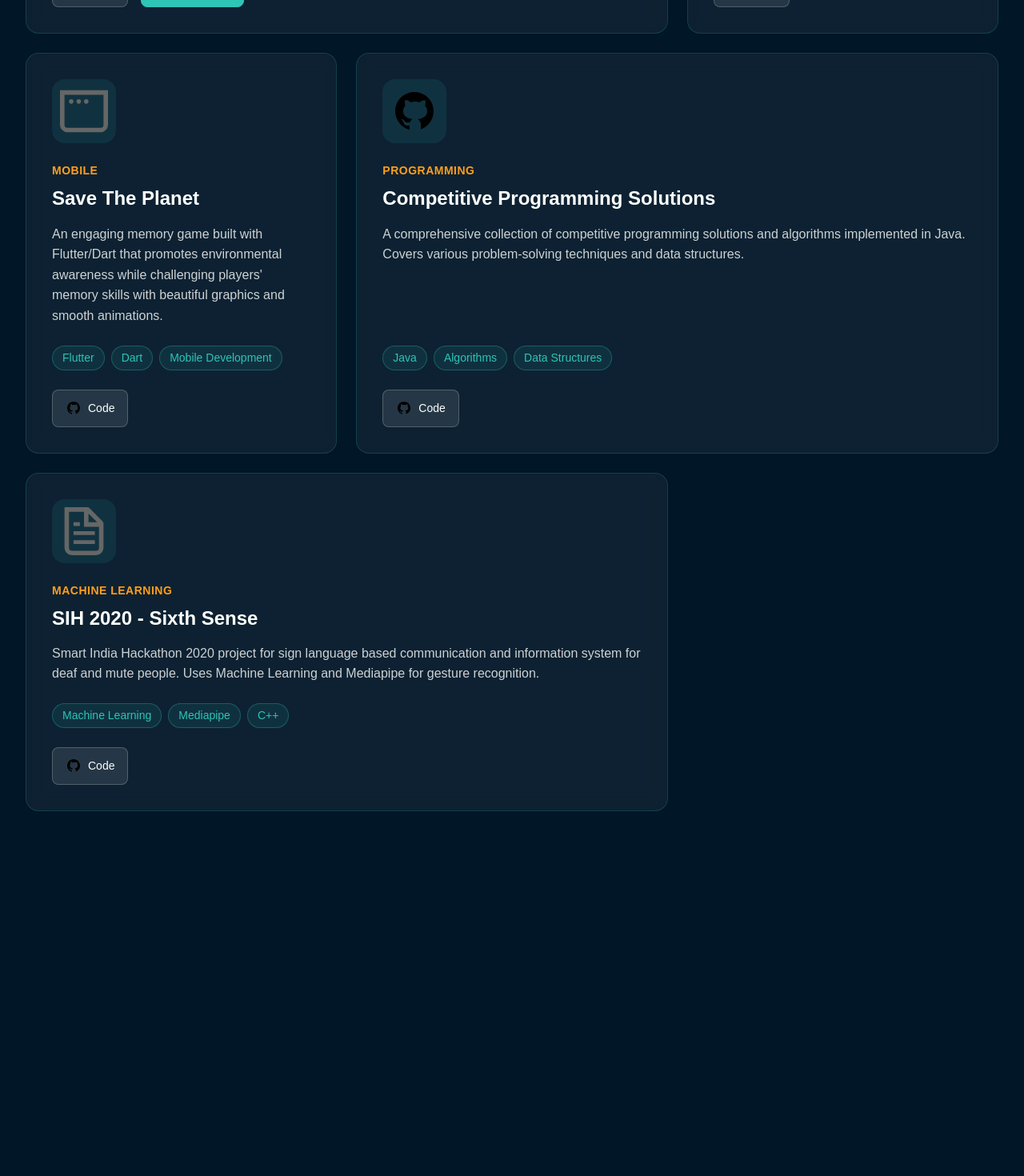
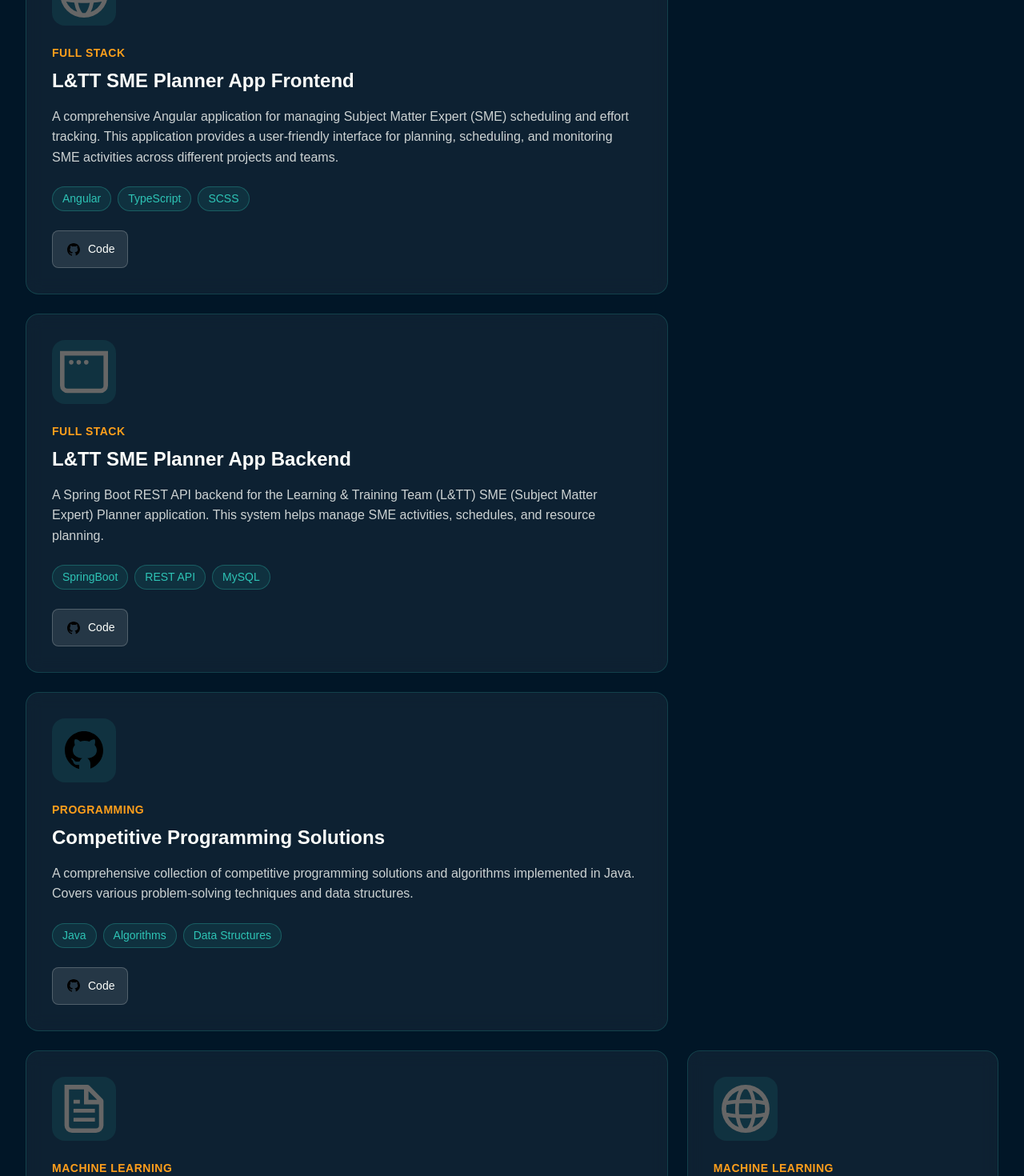
Before and after one commit to Jayant-Jeet/my-portfolio, a Next.js app: page /projects in a window 1280 px wide. Shown: the part 960-2430 px from the top of the page at 80% size. Before the commit the page ends 2070 px from the top, so only its background shows below. Built offline with nearby package versions, Linux system fonts and the light colour scheme.

Commit message:
Added L&TT SME Planner App in projects

```diff
--- a/src/app/projects/page.tsx
+++ b/src/app/projects/page.tsx
@@ -20,25 +20,25 @@ const projects = [
   },
   {
     id: 2,
-    title: "Kanoon - Legal Query System",
-    description: "Law made easy! An intelligent app that allows users to query about punishments for any offense using Natural Language Processing. Built with Jina core and Jinabox for semantic search.",
-    tech: ["JavaScript", "NLP", "Jina", "Machine Learning"],
-    githubUrl: "https://github.com/Jayant-Jeet/kanoon",
+    title: "L&TT SME Planner App Frontend",
+    description: "A comprehensive Angular application for managing Subject Matter Expert (SME) scheduling and effort tracking. This application provides a user-friendly interface for planning, scheduling, and monitoring SME activities across different projects and teams.",
+    tech: ["Angular", "TypeScript", "SCSS"],
+    githubUrl: "https://github.com/Jayant-Jeet/sme-planner",
     liveUrl: "#",
     image: "/globe.svg",
-    category: "Machine Learning",
-    size: "medium"
+    category: "Full Stack",
+    size: "large"
   },
   {
     id: 3,
-    title: "Save The Planet",
-    description: "An engaging memory game built with Flutter/Dart that promotes environmental awareness while challenging players' memory skills with beautiful graphics and smooth animations.",
-    tech: ["Flutter", "Dart", "Mobile Development"],
-    githubUrl: "https://github.com/Jayant-Jeet/save-the-planet",
+    title: "L&TT SME Planner App Backend",
+    description: "A Spring Boot REST API backend for the Learning & Training Team (L&TT) SME (Subject Matter Expert) Planner application. This system helps manage SME activities, schedules, and resource planning.",
+    tech: ["SpringBoot", "REST API", "MySQL"],
+    githubUrl: "https://github.com/Jayant-Jeet/ltt-sme-planner-backend",
     liveUrl: "#",
     image: "/window.svg",
-    category: "Mobile",
-    size: "medium"
+    category: "Full Stack",
+    size: "large"
   },
   {
     id: 4,
@@ -61,6 +61,28 @@ const projects = [
     image: "/file.svg",
     category: "Machine Learning",
     size: "large"
+  },
+  {
+    id: 6,
+    title: "Kanoon - Legal Query System",
+    description: "Law made easy! An intelligent app that allows users to query about punishments for any offense using Natural Language Processing. Built with Jina core and Jinabox for semantic search.",
+    tech: ["JavaScript", "NLP", "Jina", "Machine Learning"],
+    githubUrl: "https://github.com/Jayant-Jeet/kanoon",
+    liveUrl: "#",
+    image: "/globe.svg",
+    category: "Machine Learning",
+    size: "medium"
+  },
+  {
+    id: 7,
+    title: "Save The Planet",
+    description: "An engaging memory game built with Flutter/Dart that promotes environmental awareness while challenging players' memory skills with beautiful graphics and smooth animations.",
+    tech: ["Flutter", "Dart", "Mobile Development"],
+    githubUrl: "https://github.com/Jayant-Jeet/save-the-planet",
+    liveUrl: "#",
+    image: "/window.svg",
+    category: "Mobile",
+    size: "medium"
   }
 ];
 
```
